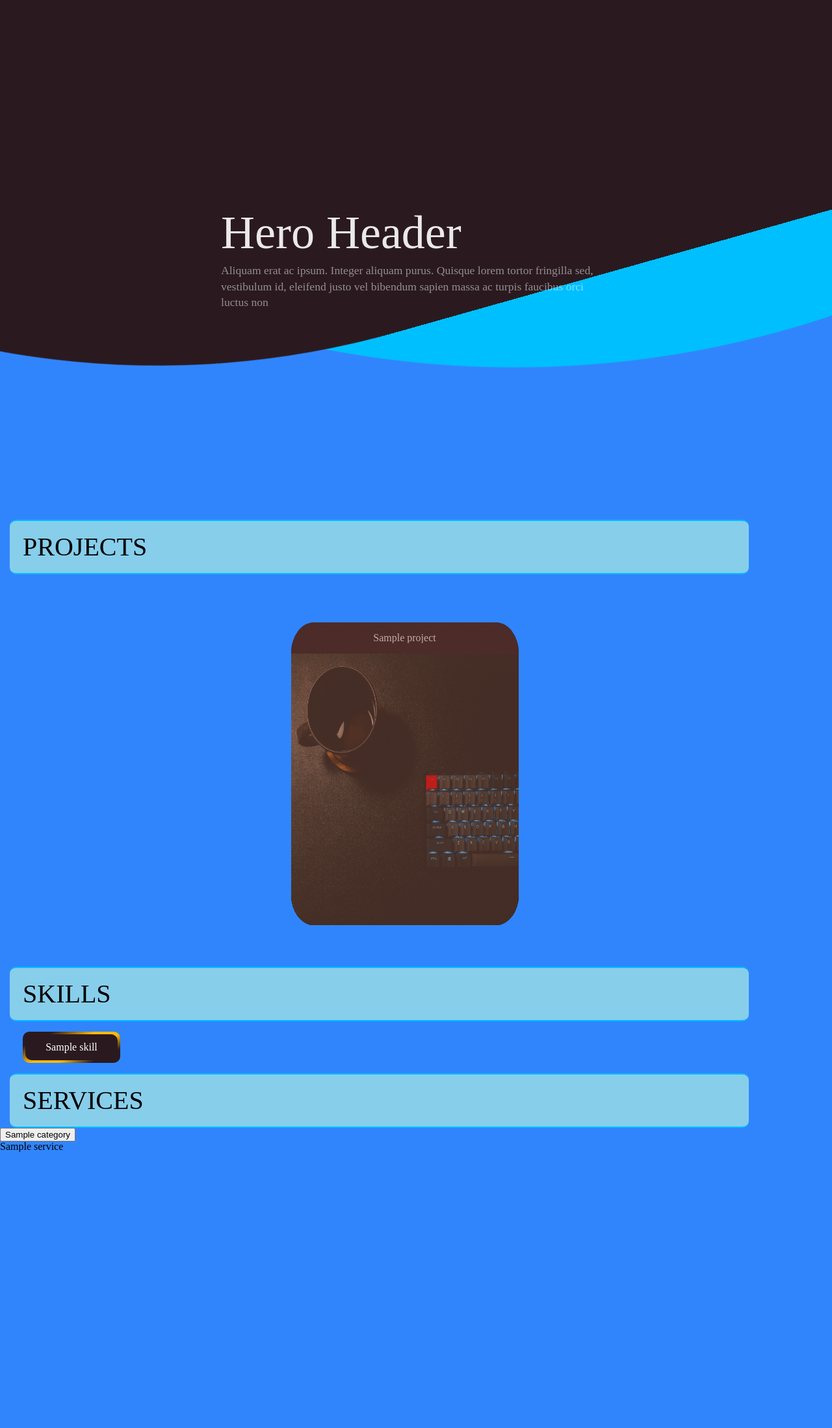
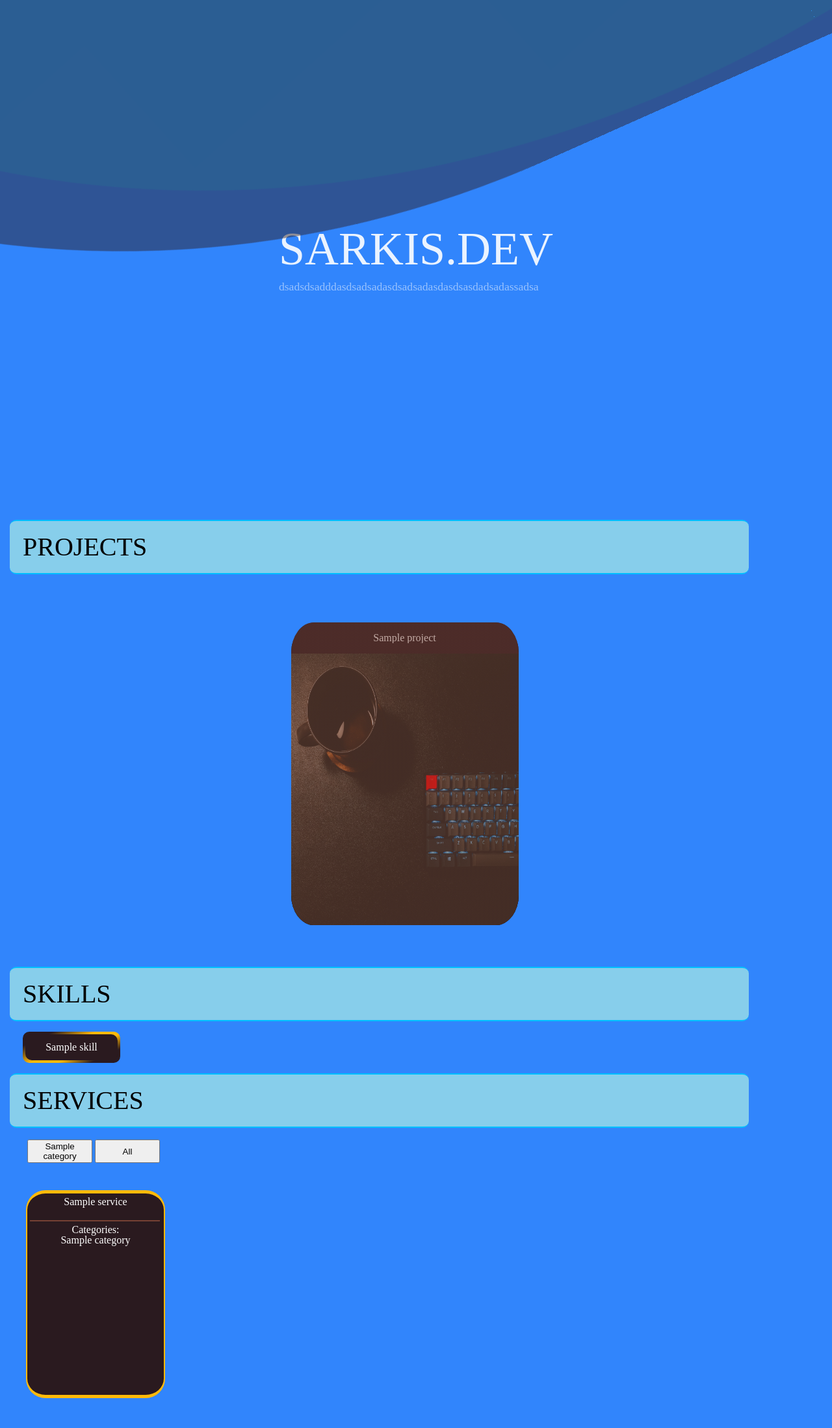
Before and after one commit to JorgeSaicoski/django-sarkis.dev, a Django app: page / in a window 1280 px wide. Shown: the part 117-2315 px from the top of the page at 65% size. Before the commit the page ends 1890 px from the top, so only its background shows below. Run offline with Django 4.2, Linux system fonts and the light colour scheme; tables that the repository leaves empty hold one stand-in row (values such as "Sample post").

Commit message:
Services and waves

```diff
--- a/sarkis/skills/models.py
+++ b/sarkis/skills/models.py
@@ -38,3 +38,10 @@ class Service(models.Model):
 
     def __str__(self):
         return self.name
+
+    @property
+    def get_categories(self):
+        list = []
+        for i in self.categories.all():
+            list.append(i)
+        return list
--- a/sarkis/static/css/main.css
+++ b/sarkis/static/css/main.css
@@ -480,6 +480,11 @@ nav ul li:hover span:nth-child(4) {
   margin: 30px 10px;
   padding: 2vw;
 }
+@media screen and (max-width: 1200px) {
+  #search {
+    margin-top: 150px;
+  }
+}
 #search:hover input, #search:hover p {
   background-color: #764134;
 }
@@ -499,6 +504,62 @@ nav ul li:hover span:nth-child(4) {
   width: auto;
 }
 
+#service {
+  overflow: hidden;
+  width: 80vw;
+  padding: 2vh 5vh 2vw;
+  display: flex;
+  flex-direction: column;
+  min-height: 50vh;
+}
+#service .categories {
+  width: 85%;
+  display: flex;
+  flex-direction: row;
+  justify-content: flex-start;
+  margin-bottom: 5vh;
+}
+#service .categories button {
+  width: 100px;
+  margin: 2px;
+}
+#service .services {
+  display: flex;
+  flex-direction: row;
+  justify-content: flex-start;
+  flex-wrap: wrap;
+  width: 100%;
+}
+#service .services .service {
+  width: 200px;
+  height: 300px;
+  margin: 0 20px 20px 0;
+  background-color: #2A1A1F;
+  transition: 0.3s;
+  padding: 5px;
+  border-radius: 30px;
+  border-width: 5px 2.5px;
+  border-color: #FFBA08;
+  border-style: solid;
+  color: white;
+  display: flex;
+  flex-direction: column;
+  justify-content: flex-start;
+  align-items: center;
+}
+#service .services .service span {
+  margin: 20px 2px 5px 0;
+  height: 0;
+  width: 100%;
+  border-bottom: 2px solid #764134;
+}
+
+.hidden {
+  transform: translateX(5000px);
+  width: 0 !important;
+  height: 0 !important;
+}
+
 .content {
   max-width: 600px;
   margin: 0 auto;
@@ -507,23 +568,19 @@ nav ul li:hover span:nth-child(4) {
 
 .hero {
   position: relative;
-  background: #2A1A1F;
   color: white;
   height: 100vh;
   display: flex;
   align-items: center;
   overflow: hidden;
 }
-
 .hero h2 {
   position: relative;
   z-index: 1;
   font-size: 4.5rem;
   margin: 0 0 10px;
-  line-height: 1;
   color: rgba(255, 255, 255, 0.9);
 }
-
 .hero p {
   position: relative;
   z-index: 1;
@@ -554,22 +611,34 @@ nav ul li:hover span:nth-child(4) {
 
 .waves::before {
   border-radius: 40%;
-  background: deepskyblue;
-  animation: waves 20s linear infinite;
+  background: #1AC8ED;
+  animation: waves 20s linear infinite reverse;
+  opacity: 0.8;
 }
 
 .waves::after {
   border-radius: 35%;
   background: linear-gradient(270deg, #2A1A1F 35%, #764134 75%, #FFBA08 100%);
   animation: waves 32s linear infinite;
+  z-index: 2;
+  opacity: 0.5;
 }
 
 @keyframes waves {
   0% {
     transform: translate(-50%, -75%) rotate(0deg);
+    height: 300vw;
+    opacity: 0.8;
+  }
+  50% {
+    transform: translate(-50%, -85%) rotate(160deg);
+    height: 375vw;
+    opacity: 0;
   }
   100% {
     transform: translate(-50%, -75%) rotate(360deg);
+    height: 300vw;
+    opacity: 0.8;
   }
 }
 @keyframes spin {
@@ -578,17 +647,6 @@ nav ul li:hover span:nth-child(4) {
   }
   to {
     transform: rotate(1145deg);
-  }
-}
-@keyframes animate {
-  0% {
-    margin-top: 2vh;
-  }
-  50% {
-    margin-top: 0vh;
-  }
-  100% {
-    margin-top: 2vh;
   }
 }
 /* http://meyerweb.com/eric/tools/css/reset/
--- a/sarkis/static/js/services.js
+++ b/sarkis/static/js/services.js
@@ -1,9 +1,28 @@
-let buttons = document.getElementsByClassName("button-category")
-console.log(buttons)
+const categories = document.getElementsByClassName("button-category")
 
-for (i = 0; i < buttons.length; i++){
-    buttons[i].addEventListener("click", ()=>{
-        console.log(i-1)
-        console.log(buttons[i-1].innerHTML)
-    })
+const services = document.getElementsByClassName("service")
+
+let category = "All"
+
+for (let i = 0; i < categories.length; i++) {
+	categories[i].addEventListener('click', function (){
+		category = this.innerHTML
+		check()
+	})
 }
+
+function check() {
+	for (let i = 0; i < services.length; i++) {
+		let serviceCategory = services[i].getElementsByClassName("category-service")
+		let list = []
+		for (let a = 0; a < serviceCategory.length; a++) {
+			const inner = serviceCategory[a].innerHTML
+			list.push(inner)
+		}
+		if (category === "All" || list.includes(category)){
+			services[i].classList.remove("hidden")
+		}else{
+			services[i].classList.add("hidden")
+		}
+	}
+}
--- a/sarkis/static/scss/_style.scss
+++ b/sarkis/static/scss/_style.scss
@@ -489,6 +489,9 @@ nav{
     justify-content: flex-start;
     margin:30px 10px;
     padding: 2vw;
+    @media screen and (max-width: 1200px){
+		margin-top: 150px;
+    }
     &:hover{
         & input, p {
             background-color: $second-color;
@@ -513,7 +516,61 @@ nav{
 }
 
 
+#service{
+    overflow: hidden;
+    width: 80vw;
+    padding: 2vh 5vh 2vw;
+    display: flex;
+    flex-direction: column;
+    min-height: 50vh;
+    & .categories{
+        width: 85%;
+        display: flex;
+        flex-direction: row;
+        justify-content: flex-start;
+        margin-bottom: 5vh;
+        & button{
+            width: 100px;
+            margin: 2px;
+        }
+    }
+    & .services{
+        display: flex;
+        flex-direction: row;
+        justify-content: flex-start;
+        flex-wrap: wrap;
+        width: 100%;
+        & .service{
+            width: 200px;
+            height: 300px;
+            margin: 0 20px 20px 0;
+            background-color: $dark-color;
+            transition: 0.3s;
+            padding: 5px;
+            border-radius: 30px;
+            border-width: 5px 2.5px;
+            border-color: $alert-color;
+            border-style: solid;
+            color: white;
+            display: flex;
+            flex-direction: column;
+            justify-content: flex-start;
+            align-items: center;
+            & span{
+                margin: 20px 2px 5px 0;
+                height: 0;
+                width: 100%;
+                border-bottom: 2px solid $second-color;
+            }
+        }
+    }
+}
 
+.hidden{
+    transform: translateX(5000px);
+    width: 0 !important;
+    height: 0 !important;
+}
 
 
 .content {
@@ -524,30 +581,30 @@ nav{
 
 .hero {
     position: relative;
-  background: $dark-color;
     color: white;
     height: 100vh;
     display: flex;
     align-items: center;
     overflow: hidden;
-}
-
-.hero h2 {
+    & h2 {
           position: relative;
           z-index: 1;
           font-size: 4.5rem;
           margin: 0 0 10px;
-  line-height: 1;
           color: rgba(255, 255, 255, 0.9);
     }
-
-.hero p {
+    & p{
         position: relative;
         z-index: 1;
         font-size: 1.1rem;
         color: rgba(255, 255, 255, 0.5);
         line-height: 1.4;
     }
+}
+
+
+
+
 
 .waves {
     position: absolute;
@@ -571,23 +628,35 @@ nav{
 
 .waves::before {
     border-radius: 40%;
-  background: deepskyblue;
-  animation: waves 20s linear infinite;
+    background: $select-color;
+    animation: waves 20s linear infinite reverse;
+    opacity: 0.8;
 }
 
 .waves::after {
     border-radius: 35%;
-  background:   linear-gradient(270deg, $dark-color 35%, $second-color 75%, $alert-color 100%);
+    background:  linear-gradient(270deg, $dark-color 35%, $second-color 75%, $alert-color 100%);
     animation: waves 32s linear infinite;
+    z-index: 2;
+    opacity: 0.5;
 }
 
 @keyframes waves {
     0% {
         transform: translate(-50%, -75%) rotate(0deg);
+        height: 300vw;
+        opacity: 0.8;
+    }
+    50%{
+        transform: translate(-50%, -85%) rotate(160deg);
+        height: 375vw;
+        opacity: 0;
     }
 
     100% {
         transform: translate(-50%, -75%) rotate(360deg);
+        height: 300vw;
+        opacity: 0.8;
     }
 }
 
@@ -595,16 +664,3 @@ nav{
     from {transform:rotate(65deg);}
     to {transform:rotate(1145deg);}
 }
-
-
-@keyframes animate {
-    0% {
-        margin-top: 2vh
-    }
-    50% {
-        margin-top: 0vh
-    }
-    100% {
-        margin-top: 2vh
-    }
-}
--- a/sarkis/website/templates/website/home.html
+++ b/sarkis/website/templates/website/home.html
@@ -10,8 +10,8 @@
     {% include 'website/navbar.html' %}
     <section class="hero">
         <div class="content">
-            <h2>Hero Header</h2>
-            <p>Aliquam erat ac ipsum. Integer aliquam purus. Quisque lorem tortor fringilla sed, vestibulum id, eleifend justo vel bibendum sapien massa ac turpis faucibus orci luctus non</p>
+            <h2>SARKIS.DEV</h2>
+            <p>dsadsdsadddasdsadsadasdsadsadasdasdsasdadsadassadsa</p>
         </div>
         <div class="waves"></div>
     </section>
--- a/sarkis/website/templates/website/services.html
+++ b/sarkis/website/templates/website/services.html
@@ -1,12 +1,20 @@
 <section id="service">
   <div class="categories">
   {% for category in categories %}
-    <button data-services="{{category.service}}" class="button-category">{{category.name}}</button>
+    <button class="button-category">{{category.name}}</button>
   {% endfor %}
+    <button class="button-category">All</button>
   </div>
-  {% for service in services %}
-  <div id="{{service.name}}">
-    <p>{{service.name}}</p>
+  <div class="services">
+    {% for service in services %}
+    <div class="service">
+      <p>{{service.name}}</p>
+      <span></span>
+      <p>Categories:</p>
+      {% for category in service.get_categories %}
+      <p class="category-service">{{category.name}}</p>
+      {% endfor %}
+    </div>
+    {% endfor %}
   </div>
-  {% endfor %}
 </section>
```
Also changed, not shown: 1 other file. Lines whose indentation alone changed are shown as unchanged.
